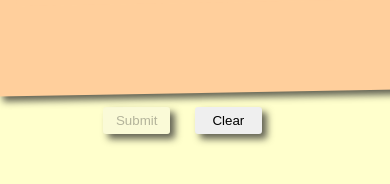
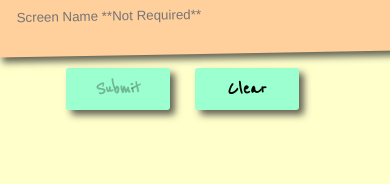
Before and after one commit to a-cole55/anonymity-client, a React (Create React App) app: page / in a window 390 px wide. Both pictures are taken after a click on the button "NEW POST". Shown: the part 476-660 px from the top of the page. Built offline with nearby package versions, Linux system fonts and the light colour scheme; no server answers.

Commit message:
mobile and post layout changes

```diff
--- a/src/index.css
+++ b/src/index.css
@@ -224,6 +224,9 @@ button{
 }
 .buttons button{
   margin-right: 25px;
+  background-color:#9cffcf;
+  font: 1.3rem 'Reenie Beanie';
+  font-weight: bold;
 }
 .actions{
   cursor: pointer;
@@ -239,21 +242,14 @@ button{
   }
   .addPost{
     width:25em;
-    height: 20em;
+    height: 16em;
     margin:1%;
     padding:5%;
 
   }
   .modalContainer {
     width:460px;
-    height: 600px;
-    border-radius: 12px;
-    background-color: #ffc;
-    box-shadow: rgba(0, 0, 0, 0.35) 0px 5px 15px;
-    display: flex;
-    flex-direction: column;
-    align-items: center;
-    padding: 25px;
+    height: 550px;
   }
 
 }
```
